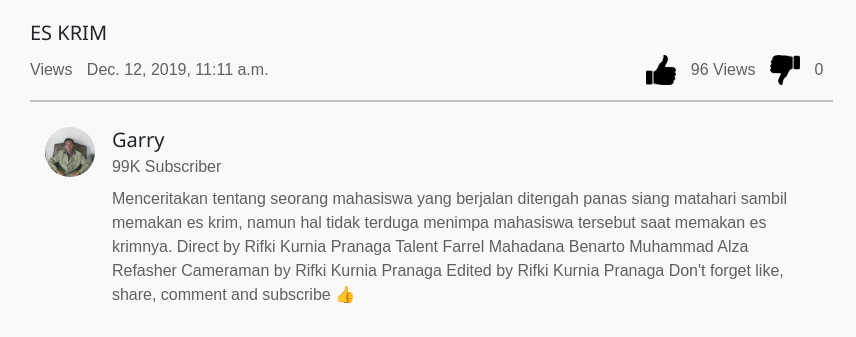
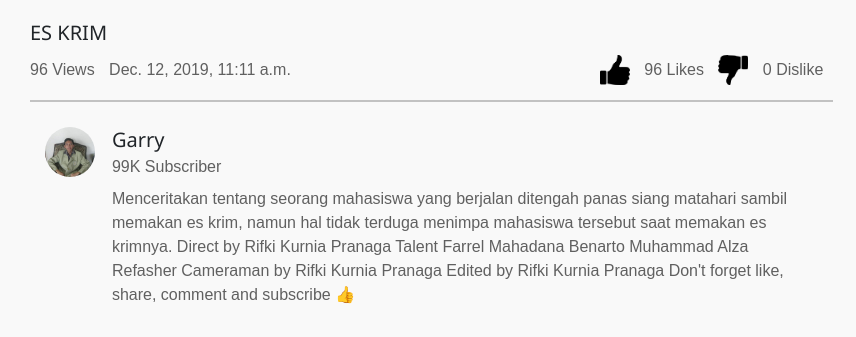
Before and after one commit to garryarielcussoy/Projek_Youtube, a Django app: page /video/2 in a window 1280 px wide. Shown: the part 551-888 px from the top of the page, without its empty margins (0-856 px from the left). Run offline with Django 3.2, Linux system fonts and the light colour scheme; data comes from the database, SQL or seed files in the repository; both versions use the stored data as it was after the commit; some libraries are stand-ins or nearby versions.

Commit message:
paling baik

```diff
--- a/youtubeapp/static/css/main.css
+++ b/youtubeapp/static/css/main.css
@@ -19,6 +19,7 @@ font-family: 'Roboto', sans-serif; */
 /*-------------------- Logo youtube --------------------*/
 .image_home{
     max-width: 80%;
+
 
 
 /*-------------------- logo akun kanan --------------------*/
--- a/youtubeapp/templates/youtubeapp/show.html
+++ b/youtubeapp/templates/youtubeapp/show.html
@@ -20,9 +20,9 @@
                     </a>
                 </div>
                 <div class="col-md-12 video_kecil">
-                    <div class="judul_utama">{{video.judul}}</div>
-                    <div class="author">{{video.author}}</div>
-                    <div class="waktu_upload">{{video.jumlah_view}} Views<br />{{video.waktu_upload}}</div>
+                    <div class="judul_utama">{{random_video.judul}}</div>
+                    <div class="author">{{random_video.author}}</div>
+                    <div class="waktu_upload">{{random_video.jumlah_view}} Views<br />{{random_video.waktu_upload}}</div>
                 </div>
             </div>
         </div>
@@ -36,7 +36,7 @@
                     <div class="col-md-8 justify-content-center align-items-center">
                         <ul class="header-nav list-unstyled">
                             <li>
-                                <p class="waktu_upload_show"href="/">Views</p>
+                                <p class="waktu_upload_show"href="/">{{video.jumlah_view}} Views</p>
                             </li>
                             <li>
                                 <p class="waktu_upload_show">{{video.waktu_upload}}</p>
@@ -49,13 +49,13 @@
                                 <img href="/" class="image_logo" src="{% static 'img/title/like.png' %}" alt="">
                             </li>
                             <li>
-                                <p class="waktu_upload_show"href="/">{{video.jumlah_view}} Views</p>
+                                <p class="waktu_upload_show"href="/">{{video.jumlah_view}} Likes</p>
                             </li>
                             <li>
                                 <img href="/" class="image_logo" src="{% static 'img/title/dislike.png' %}" alt="">
                             </li>
                             <li>
-                                <p class="waktu_upload_show">0</p>
+                                <p class="waktu_upload_show">0 Dislike</p>
                             </li>
                         </ul>
                     </div>
```
Also changed, not shown: db.sqlite3.
